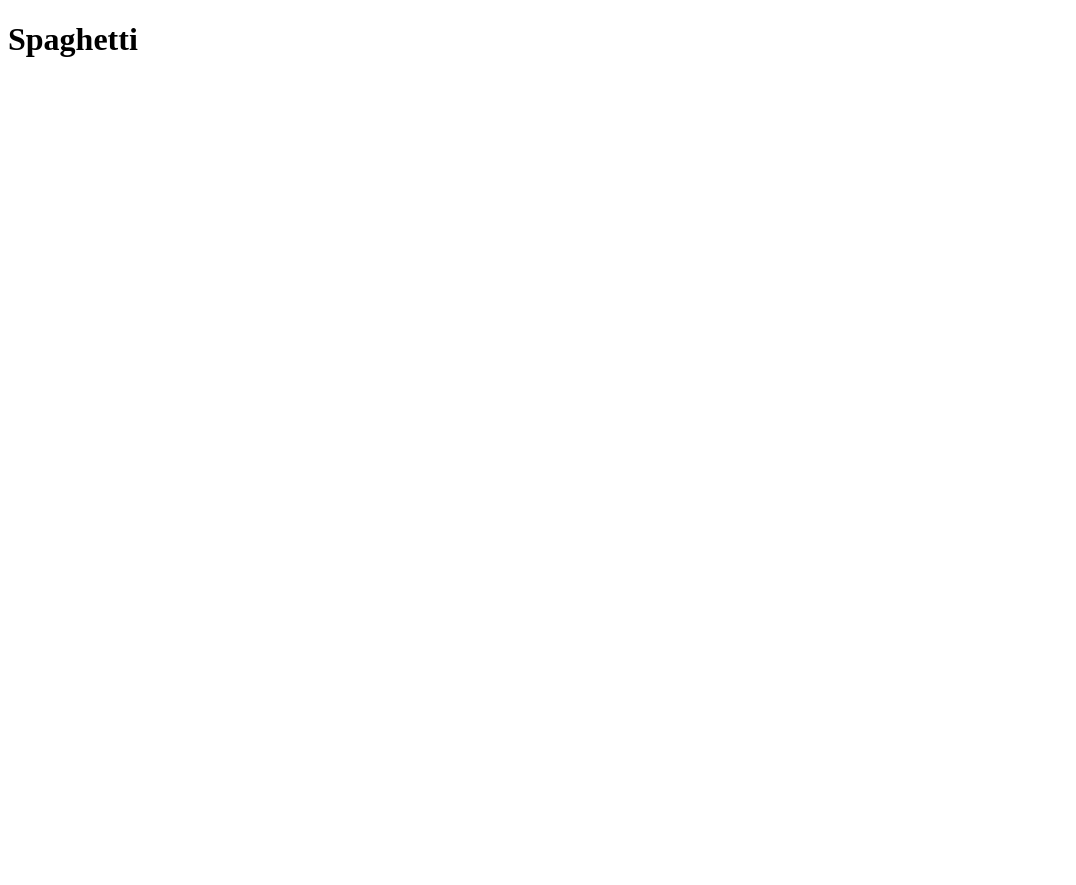
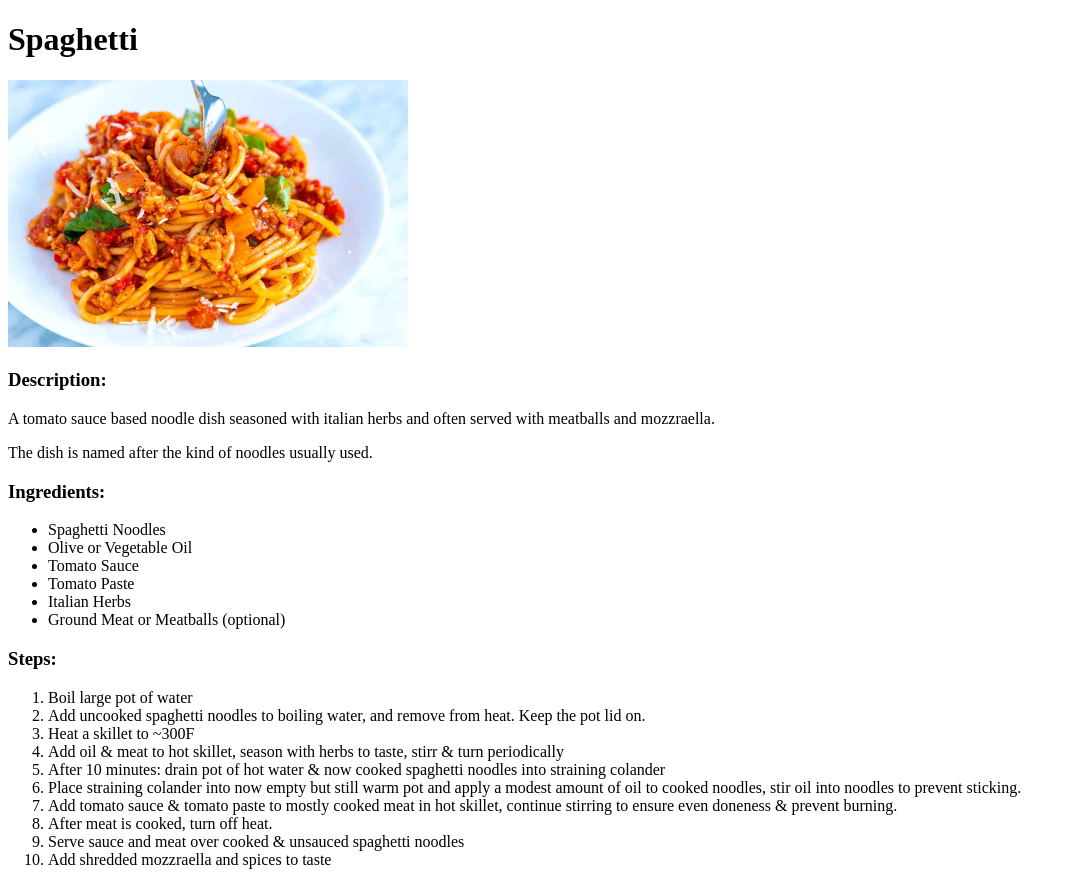
Before and after one commit to Mconley91/odin-recipes, a plain HTML site: page recipes/spaghetti.html in a window 1280 px wide. Shown: the whole page, without its empty margins (0-1076 px from the left). Before the commit the page ends 800 px from the top, so only its background shows below. Drawn offline with Linux system fonts and the light colour scheme.

Commit message:
add ingredients& steps to spaghetti.html

```diff
--- a/recipes/spaghetti.html
+++ b/recipes/spaghetti.html
@@ -7,5 +7,34 @@
 </head>
 <body>
     <h1>Spaghetti</h1>
+    <img src="../images/spaghetti.jpg" alt="a plate of spaghetti" width="400">
+    <h3>Description:</h3>
+    <p>A tomato sauce based noodle dish seasoned with italian herbs and often served with meatballs
+        and mozzraella.
+    </p>
+    <p>The dish is named after the kind of noodles usually used.</p>
+    <h3>Ingredients:</h3>
+    <ul>
+        <li>Spaghetti Noodles</li>
+        <li>Olive or Vegetable Oil</li>
+        <li>Tomato Sauce</li>
+        <li>Tomato Paste</li>
+        <li>Italian Herbs</li>
+        <li>Ground Meat or Meatballs (optional)</li>
+    </ul>
+    <h3>Steps:</h3>
+    <ol>
+        <li>Boil large pot of water</li>
+        <li>Add uncooked spaghetti noodles to boiling water, and remove from heat. Keep the pot lid on.</li>
+        <li>Heat a skillet to ~300F</li>
+        <li>Add oil & meat to hot skillet, season with herbs to taste, stirr & turn periodically</li>
+        <li>After 10 minutes: drain pot of hot water & now cooked spaghetti noodles into straining colander</li>
+        <li>Place straining colander into now empty but still warm pot and apply a modest amount of oil to cooked noodles, stir oil into noodles to prevent sticking.</li>
+        <li>Add tomato sauce & tomato paste to mostly cooked meat in hot skillet, continue stirring to ensure even doneness & prevent burning.</li>
+        <li>After meat is cooked, turn off heat.</li>
+        <li>Serve sauce and meat over cooked & unsauced spaghetti noodles</li>
+        <li>Add shredded mozzraella and spices to taste</li>
+
+    </ol>
 </body>
 </html>
```
Also changed, not shown: index.html (+2 -0 lines), images/spaghetti.jpg (added).
